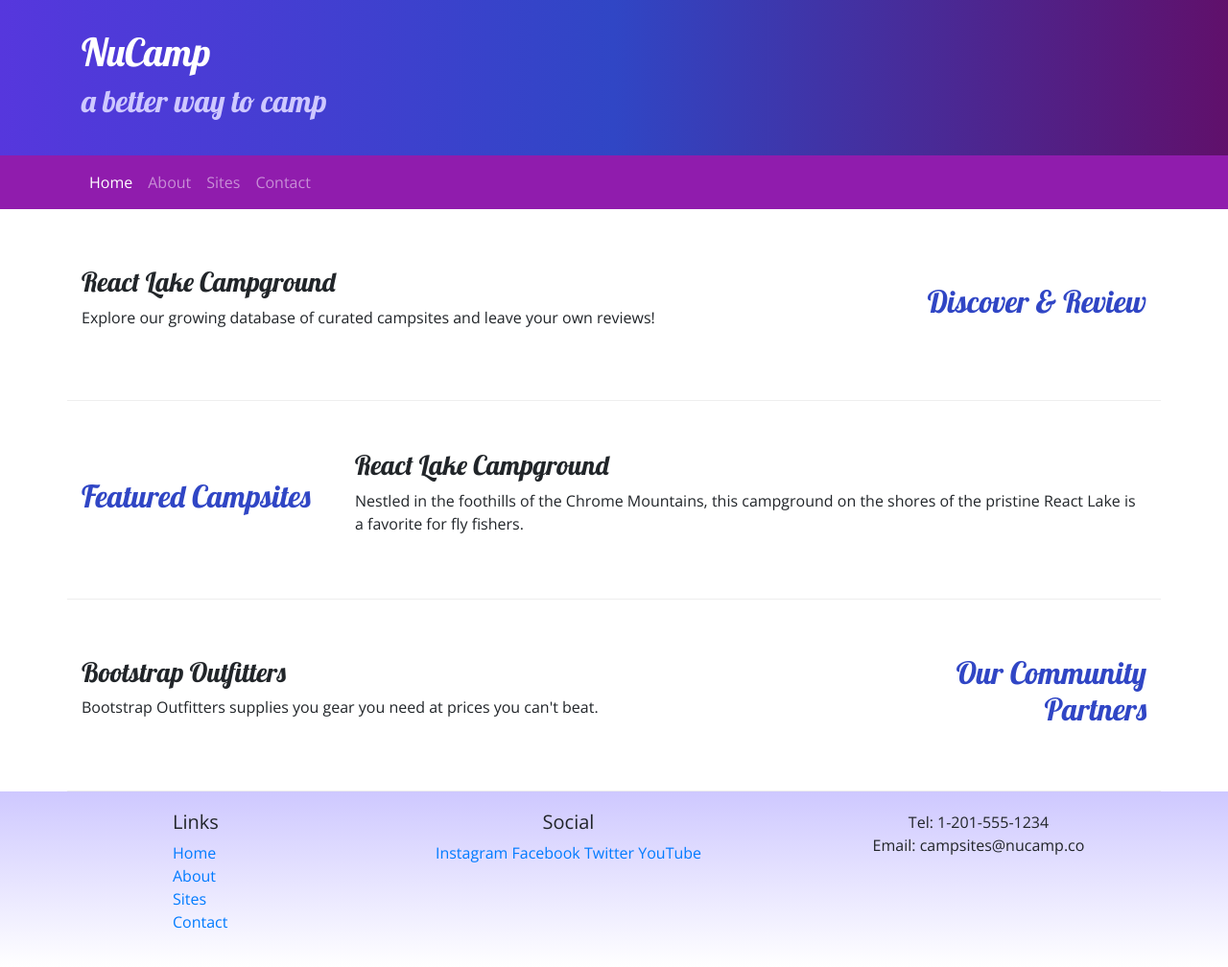
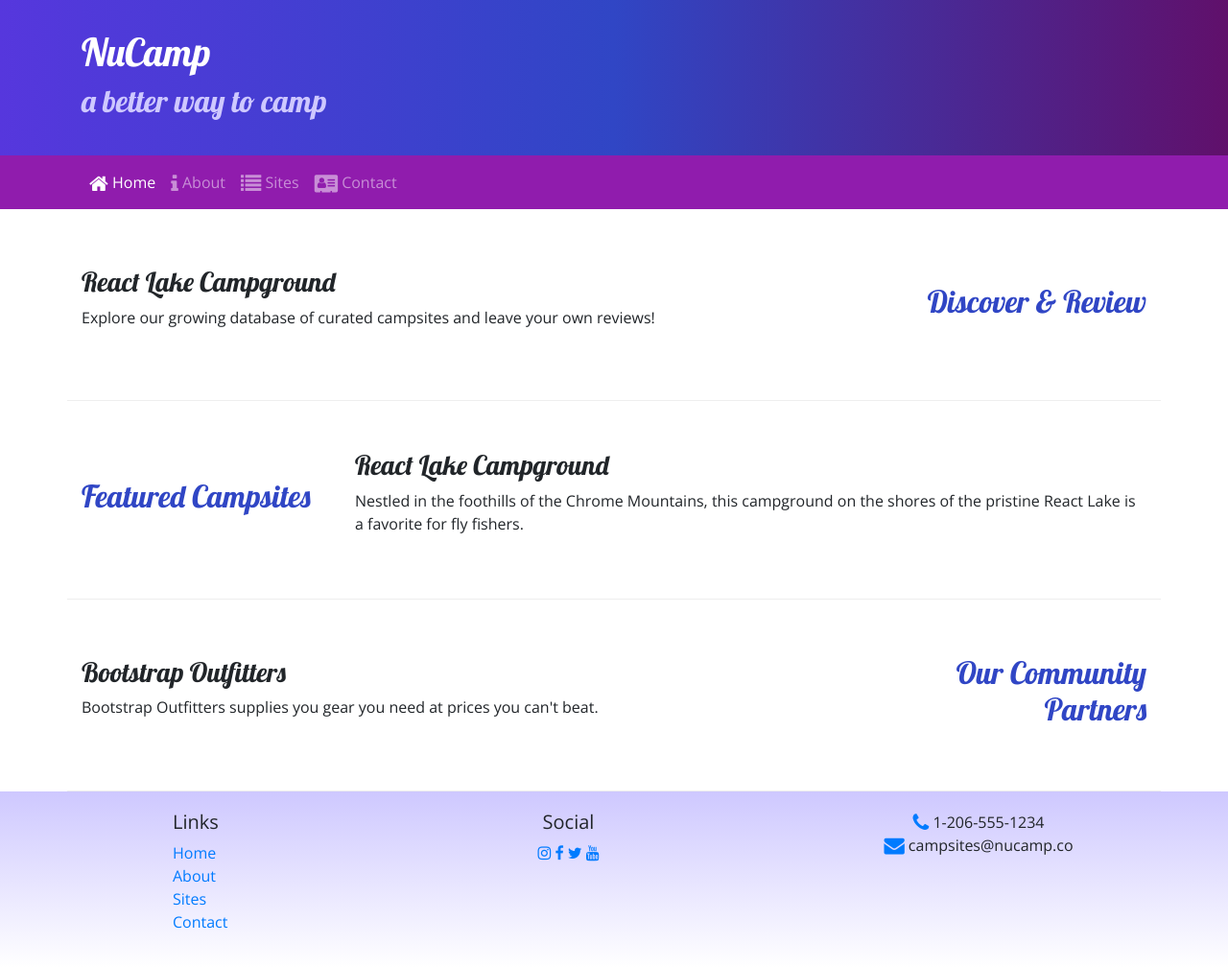
Before and after one commit to technologikl/nucamp-bootstrap, a website: page index.html in a window 1280 px wide. Shown: the whole page at 96% size. Drawn offline with nearby package versions, Linux system fonts and the light colour scheme.

Commit message:
Icon Fonts

```diff
--- a/index.html
+++ b/index.html
@@ -7,6 +7,7 @@
         <!--Bootstrap CSS-->
         <link rel="stylesheet" href="node_modules/bootstrap/dist/css/bootstrap.min.css"/>
         <!--Additional CSS must be placed after Bootstrap CSS-->
+        <link rel="stylesheet" href="node_modules/font-awesome/css/font-awesome.min.css" />
         <link rel="stylesheet" href="https://fonts.googleapis.com/css?family=Lobster|Open+Sans"/>
         <link rel="stylesheet" href="css/styles.css"/>
         <title>NuCamp: A Better Way To Camp</title>
@@ -32,10 +33,10 @@
 
                 <div class="collapse navbar-collapse" id="nucampNavbar">
                     <ul class="navbar-nav">
-                        <li class="nav-item active"><a class="nav-link" href="#">Home</a></li>
-                        <li class="nav-item"><a class="nav-link" href="aboutus.html">About</a></li>
-                        <li class="nav-item"><a class="nav-link" href="#">Sites</a></li>
-                        <li class="nav-item"><a class="nav-link" href="#">Contact</a></li>
+                        <li class="nav-item active"><a class="nav-link" href="#"><i class="fa fa-home fa-lg"></i> Home</a></li>
+                        <li class="nav-item"><a class="nav-link" href="aboutus.html"><i class="fa fa-info fa-lg"></i> About</a></li>
+                        <li class="nav-item"><a class="nav-link" href="#"><i class="fa fa-list fa-lg"></i> Sites</a></li>
+                        <li class="nav-item"><a class="nav-link" href="#"><i class="fa fa-address-card fa-lg"></i> Contact</a></li>
                     </ul>
                 </div>
             </div>
@@ -88,15 +89,15 @@
 
                     <div class="col-6 col-sm-5 text-center">
                         <h5>Social</h5>
-                        <a href="http://instagram.com/">Instagram</a>
-                        <a href="http://facebook.com/">Facebook</a>
-                        <a href="http://twitter.com/">Twitter</a>
-                        <a href="http://youtube.com/">YouTube</a>
+                        <a href="http://instagram.com/"><i class="fa fa-instagram"></i></a>
+                        <a href="http://facebook.com/"><i class="fa fa-facebook"></i></a>
+                        <a href="http://twitter.com/"><i class="fa fa-twitter"></i></a>
+                        <a href="http://youtube.com/"><i class="fa fa-youtube"></i></a>
                     </div>
 
                     <div class="col-sm-4 text-center">
-                        Tel: 1-201-555-1234<br/>
-                        Email: campsites@nucamp.co
+                        <i class="fa fa-phone fa-lg text-primary"></i> 1-206-555-1234<br />
+                        <i class="fa fa-envelope fa-lg text-primary"></i> campsites@nucamp.co
                     </div>
                 </div>
             </div>
--- a/package.json
+++ b/package.json
@@ -15,6 +15,7 @@
   },
   "dependencies": {
     "bootstrap": "^4.0.0",
+    "font-awesome": "^4.7.0",
     "jquery": "^3.3.1",
     "popper.js": "^1.12.9"
   }
```
Also changed, not shown: aboutus.html (+11 -10 lines), 1 other file.
